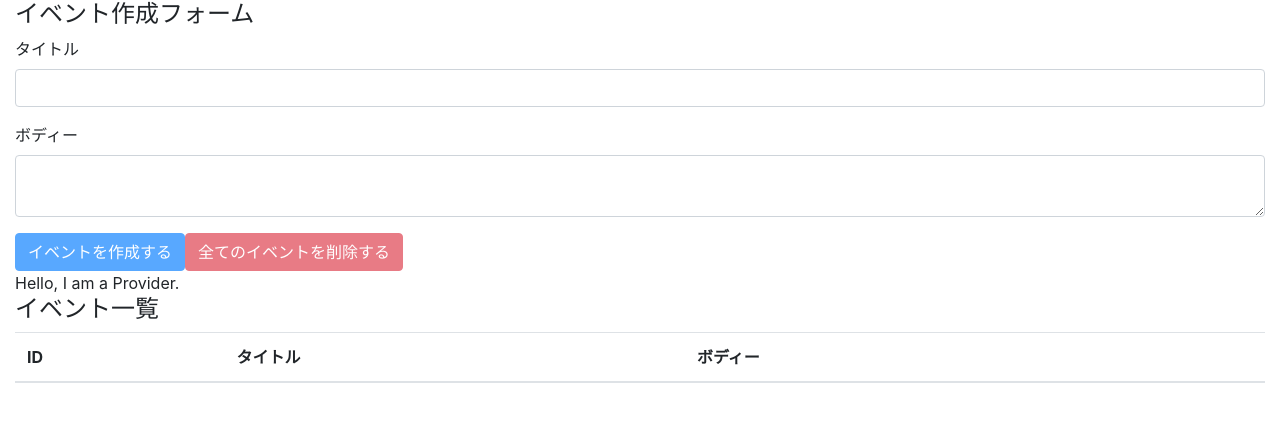
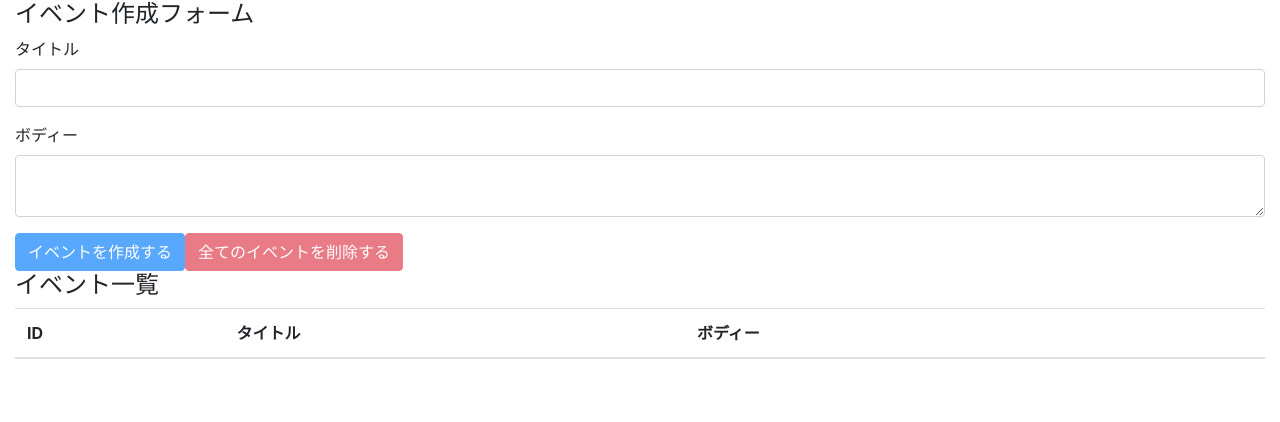
Before and after one commit to SUDA-KOUZOU/react-hooks-zz, a React (Create React App) app: page / in a window 1280 px wide. Shown: the top 422 px of the page. Built offline with nearby package versions, Linux system fonts and the light colour scheme.

Commit message:
solve prop drilling issue

```diff
--- a/src/components/App.js
+++ b/src/components/App.js
@@ -6,16 +6,14 @@
 import EventForm from './EventForm'
 import AppContext from '../contexts/AppContext'
 
-console.log({AppContext})
-
 const App = () =>  {
   const  [state, dispatch] = useReducer(reducer, [])
 
   return (
-    <AppContext.Provider value={'Hello, I am a Provider.'}>
+    <AppContext.Provider value={{ state, dispatch }}>
     <div className="container-fluid">
-      <EventForm state={state} dispatch={dispatch} />
-      <Events state={state} dispatch={dispatch} q/>
+      <EventForm />
+      <Events />
     </div>
     </AppContext.Provider>
   )
--- a/src/components/Event.js
+++ b/src/components/Event.js
@@ -1,8 +1,10 @@
-import React from 'react'
+import React, { useContext } from 'react'
 
 import { DELETE_EVENT } from '../actions'
+import AppContext from  '../contexts/AppContext'
 
-const Event = ({ dispatch, event }) => {
+const Event = ({ event }) => {
+  const { dispatch } = useContext(AppContext)
   const id = event.id
   const handleClickDeleteButton = () => {
     const result = window.confirm(`イベント(id=${id})を本当に削除してもよいですか？`)
--- a/src/components/EventForm.js
+++ b/src/components/EventForm.js
@@ -1,11 +1,12 @@
-import React, { useState } from 'react'
+import React, { useState, useContext } from 'react'
 
 import {
   CREATE_EVENT,
   DELETE_ALL_EVENTS
 } from '../actions'
-
-const EventForm = ({ state,dispatch }) => {
+import AppContext from  '../contexts/AppContext'
+const EventForm = () => {
+    const { state, dispatch } = useContext(AppContext)
     const [title, setTitle] = useState('')
     const [body, setBody] = useState('')
 
--- a/src/components/Events.js
+++ b/src/components/Events.js
@@ -2,15 +2,14 @@
 import Event from './Event'
 import AppContext from '../contexts/AppContext'
 
-const Events = ({ state, dispatch }) => {
-  const value = useContext(AppContext)
+const Events = () => {
+  const { state } = useContext(AppContext)
   return (
     <>
     {/* <AppContext.Consumer> */}
       {/* {value => {return <div>{value}</div>}} */}
     {/* </AppContext.Consumer> */}
 
-    <div>{value}</div>
     <h4>イベント一覧</h4>
     <table className="table table-hover">
       <thead>
@@ -22,7 +21,7 @@
         </tr>
       </thead>
       <tbody>
-        { state.map((event, index) => (<Event key={index} event={event} dispatch={dispatch}/>))}
+        { state.map((event, index) => (<Event key={index} event={event} />))}
       </tbody>
     </table>
     </>
```
